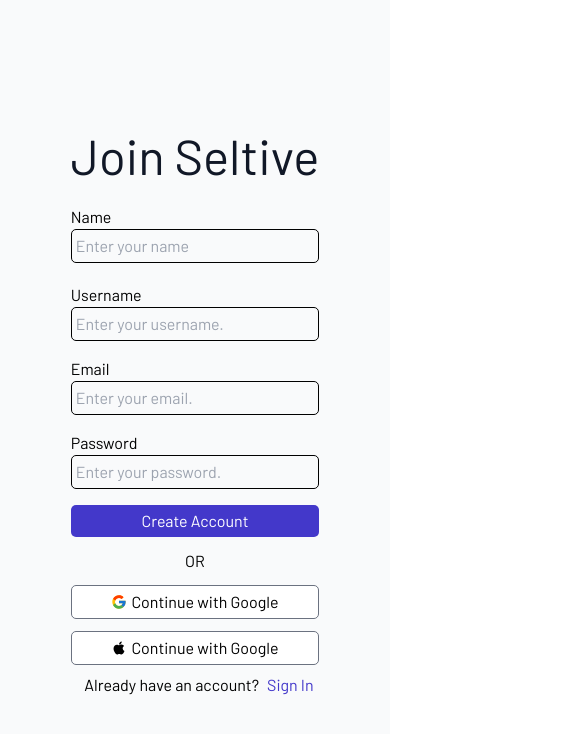
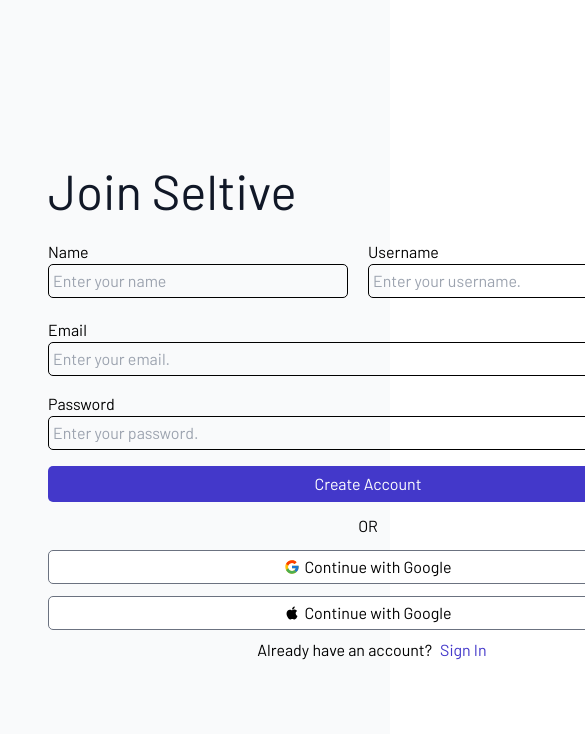
Before and after one commit to Pascal488/Flex-code, a React (Create React App) app in the folder seltive/: page /signup in a window 390 px wide. Shown: the top 734 px of the page, 585 px wide, since content can reach past the window. Built offline with nearby package versions, Linux system fonts and the light colour scheme; no server answers.

Commit message:
Fixing responsive and buttons size and design

```diff
--- a/seltive/src/layouts/AppLayout.tsx
+++ b/seltive/src/layouts/AppLayout.tsx
@@ -4,8 +4,8 @@
 export default function AppLayout() {
   return (
     <main className="flex min-h-screen gap-5">
-      <section className="w-[200px] bg-white">
-        <Sidebar/>
+      <section className="w-[200px] bg-white ">
+        <Sidebar />
       </section>
 
       <section className="flex justify-items-center align-middle m-auto bg-gray-50 max-w-[50%]">
--- a/seltive/src/pages/authpages/Forgotpasword.tsx
+++ b/seltive/src/pages/authpages/Forgotpasword.tsx
@@ -28,7 +28,7 @@
         />
         <Link
           to="/checkemail"
-          className="bg-indigo-700 text-white p-1 cursor-pointer rounded-[5px] w-[50%] md:w-full ipad:w-full"
+          className="bg-indigo-700 text-white p-1.5 cursor-pointer rounded-[5px] w-[50%] md:w-full ipad:w-full"
         >
           <input type="button" value="Reset Password" />
         </Link>
--- a/seltive/src/pages/authpages/ResetSuccesspage.tsx
+++ b/seltive/src/pages/authpages/ResetSuccesspage.tsx
@@ -14,7 +14,7 @@
         </h1>
         <Link
           to="/"
-          className="bg-indigo-700 text-white p-1 cursor-pointer rounded-[5px] w-[50%]"
+          className="bg-indigo-700 text-white p-1.5 cursor-pointer rounded-[5px] w-[50%]"
         >
           <input type="button" value="Sign In" />
         </Link>
--- a/seltive/src/pages/authpages/Setnewpasword.tsx
+++ b/seltive/src/pages/authpages/Setnewpasword.tsx
@@ -11,22 +11,24 @@
   };
   return (
     <div>
-      <div className="flex flex-col justify-center items-center p-[10%] text-center">
+      <div className="flex flex-col justify-center items-center p-[10%] text-center h-screen md:justify-center">
         <span className="w-[250px] h-[250px] bg-indigo-200 rounded-full flex items-center justify-center mb-3">
           <HiKey className="w-[150px] h-[150px] text-indigo-700" />
         </span>
-        <h1 className="font-semibold text-[39px]  ">Set new password</h1>
+        <h1 className="font-semibold text-[39px]  md:text-[30px]">Set new password</h1>
         <p className="text-gray-500 font-bold mb-5">
           Choose an easy to remember password
         </p>
 
         <form action="">
-          <span className=" relative -left-[190px]">Password</span>
+          <span className=" relative -left-[190px] md:-left-[115px]">
+            Password
+          </span>
           <br />
           <input
             type={passwordShown ? "text" : "password"}
             placeholder="Enter your password."
-            className="mb-5 p-1 border border-black outline-none rounded-[5px] w-[450px]"
+            className="mb-5 p-1 border border-black outline-none rounded-[5px] w-[450px] md:w-[300px]"
           />
           <span className="flex justify-between m-1">
             <span className="relative -top-5 text-xs cursor-pointer">
@@ -36,10 +38,12 @@
               type="checkbox"
               name="Show Passcord"
               id=""
-              className="text-xs relative -top-5 left-[85px] "
+              className="text-xs relative -top-5 left-[85px] md:hidden"
               onClick={togglePassword}
             />
-            <span className="relative -top-5 text-xs">Show password </span>
+            <span className="relative -top-5 text-xs md:hidden" onClick={togglePassword}>
+              Show password{" "}
+            </span>
           </span>
           <Link to="/ressetsuccespage">
             <input
--- a/seltive/src/pages/authpages/Signin.tsx
+++ b/seltive/src/pages/authpages/Signin.tsx
@@ -160,7 +160,7 @@
             <input
               type="submit"
               value="Sign In"
-              className="bg-indigo-700 text-white p-1 cursor-pointer rounded-[5px]"
+              className="bg-indigo-700 text-white p-1.5 cursor-pointer rounded-[5px]"
             />
             <span className="text-center m-3">OR</span>
             <button className="p-1 gap-1 text-center bg-white text-black flex items-center justify-center mb-3 border border-gray-500 rounded-[5px]">
--- a/seltive/src/pages/authpages/Signup.tsx
+++ b/seltive/src/pages/authpages/Signup.tsx
@@ -2,7 +2,7 @@
 
 import { Googleicon } from "./Signin";
 import { Appleicon } from "./Signin";
-import { Link, useNavigate  } from "react-router-dom";
+import { Link, useNavigate } from "react-router-dom";
 import { useMutation, gql } from "@apollo/client";
 import { useForm } from "react-hook-form";
 
@@ -37,7 +37,7 @@
   username: string;
 };
 
-const Signup = (props:any) => {
+const Signup = (props: any) => {
   const navigate = useNavigate();
   const [variables, SetVariables] = useState({
     name: "",
@@ -52,9 +52,6 @@
     formState: { errors },
   } = useForm<Inputs>();
 
-
-
-
   const onchange = (e: any) => {
     SetVariables({
       ...variables,
@@ -63,9 +60,9 @@
   };
 
   const [register, { loading, error, data }] = useMutation(Userdata, {
-     update(result){
-    console.log(result)
-    navigate("/")
+    update(result) {
+      console.log(result);
+      navigate("/");
     },
 
     variables: { user: variables },
@@ -115,24 +112,26 @@
             onSubmit={handleSubmit(onSubmit)}
           >
             <h1 className="text-[49px] text-gray-900 mb-3"> Join Seltive</h1>
-
-            <label htmlFor="Name">Name</label>
+            <span className="flex gap-5 w-full">
+              <span className="">
+                <label htmlFor="Name">Name</label> <br />
                 <input
                   type="text"
                   {...registerValidate("name", {
                     required: true,
-
                   })}
                   onChange={onchange}
                   placeholder="Enter your name"
-              className=" p-1 border border-black outline-none rounded-[5px] mb-5 bg-transparent"
+                  className=" p-1 border border-black outline-none rounded-[5px] mb-5 bg-transparent w-[300px]"
                 />
                 {errors.name && (
                   <p className=" relative left-1 -top-5 text-red-500 text-xs ">
                     Enter your name
                   </p>
                 )}
-            <label htmlFor="Username">Username</label>
+              </span>
+              <span className="">
+                <label htmlFor="Username">Username</label><br/>
                 <input
                   type="text"
                   {...registerValidate("username", {
@@ -140,13 +139,15 @@
                   })}
                   onChange={onchange}
                   placeholder="Enter your username."
-              className="mb-4 p-1 border border-black outline-none rounded-[5px] bg-transparent"
+                  className="mb-4 p-1 border border-black outline-none rounded-[5px] bg-transparent w-[320px]"
                 />
                 {errors.username && (
                   <p className=" relative left-1 -top-4 text-red-500 text-xs ">
                     Enter your username
                   </p>
                 )}
+              </span>
+            </span>
             <label htmlFor="Email">Email</label>
             <input
               type="Email"
@@ -162,12 +163,11 @@
               placeholder="Enter your email."
               className="mb-4 p-1 border border-black outline-none rounded-[5px] bg-transparent"
             />
-            {errors?.email &&
-
+            {errors?.email && (
               <p className="relative left-1 -top-4 text-red-500 text-xs ">
                 Email is required
               </p>
-            }
+            )}
             <label htmlFor="Password">Password</label>
             <input
               type="password"
@@ -189,7 +189,7 @@
             <input
               type="submit"
               value="Create Account"
-              className="bg-indigo-700 text-white p-1 cursor-pointer rounded-[5px] text-center"
+              className="bg-indigo-700 text-white p-1.5 cursor-pointer rounded-[5px] text-center"
             />
 
             <span className="text-center m-3">OR</span>
--- a/seltive/src/pages/homepages/Sidebar.tsx
+++ b/seltive/src/pages/homepages/Sidebar.tsx
@@ -10,24 +10,25 @@
 const Sidebar = () => {
 
   const commonstyles = {
-    padding: "0.375rem",
+    padding:'0.415rem',
+    width:"184.2px",
     display: "flex",
     alignItems: "center",
     gap: "12px",
   };
   return (
-    <div className="flex flex-col p-4 gap-2">
+    <div className="flex flex-col p-4 gap-2 shadow-xl h-screen">
       <div className="flex  gap-4 items-center mb-10">
         <span className="w-10 h-10 rounded-full bg-indigo-600"></span>
 
-        <h1 className="text-2xl text-indigo-700 font-extrabold">Seltive</h1>
+        <h1 className=" text-2xl text-indigo-700 font-extrabold">Seltive</h1>
       </div>
 
-      <div>
-        <ul className="list-none text-gray-700">
+      <div >
+        <ul className="ml-0 mr-0 p-0 list-none text-gray-700">
           <span className="mb-5 p-2 text-sm font-extrabold">STORE</span>
           <span
-            className=" cursor-pointer hover:bg-gray-100 hover:text-indigo-700 hover:font-extrabold"
+            className="cursor-pointer  hover:bg-gray-100 hover:text-indigo-700 hover:font-extrabold   hover:border-l-gray-500"
             style={commonstyles}
           >
             <AiOutlineHome />
--- a/seltive/src/pages/homepages/Welcome.tsx
+++ b/seltive/src/pages/homepages/Welcome.tsx
@@ -3,7 +3,7 @@
 const Welcome = () => {
   return (
     <div>
-      <div className=" py-14 px-24 text-center  bg-white shadow-2xl ">
+      <div className=" py-14 px-24 text-center  bg-white shadow-xl ">
         <div className="flex flex-col gap-3">
           <h1 className="text-5xl font-extrabold">Welcome to Seltive </h1>
           <span className="mb-3 text-center">
@@ -12,7 +12,7 @@
             perfomance after you publish your first product
           </span>
         </div>
-        <button className="py-1 px-6 bg-indigo-600 text-white rounded-sm">
+        <button className="py-1 px-6 bg-indigo-600 text-white rounded-sm hover:bg-gray-50 hover:text-black hover:shadow-inner hover:border-2 hover:border-indigo-600">
             Create Product
           </button>
       </div>
```
Also changed, not shown: 1 other file (tests, documents, lock files or other folders). Lines whose indentation alone changed are shown as unchanged.
